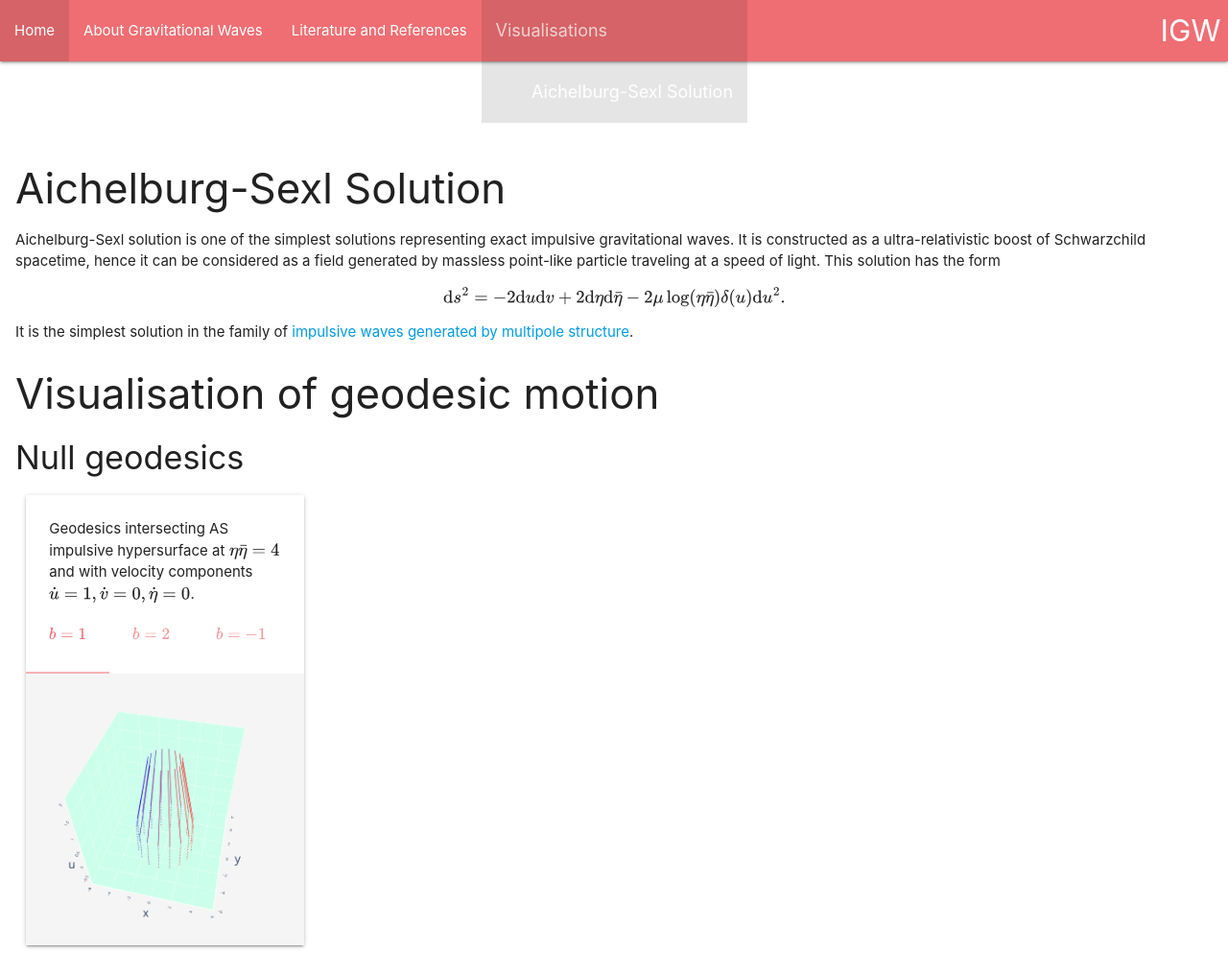
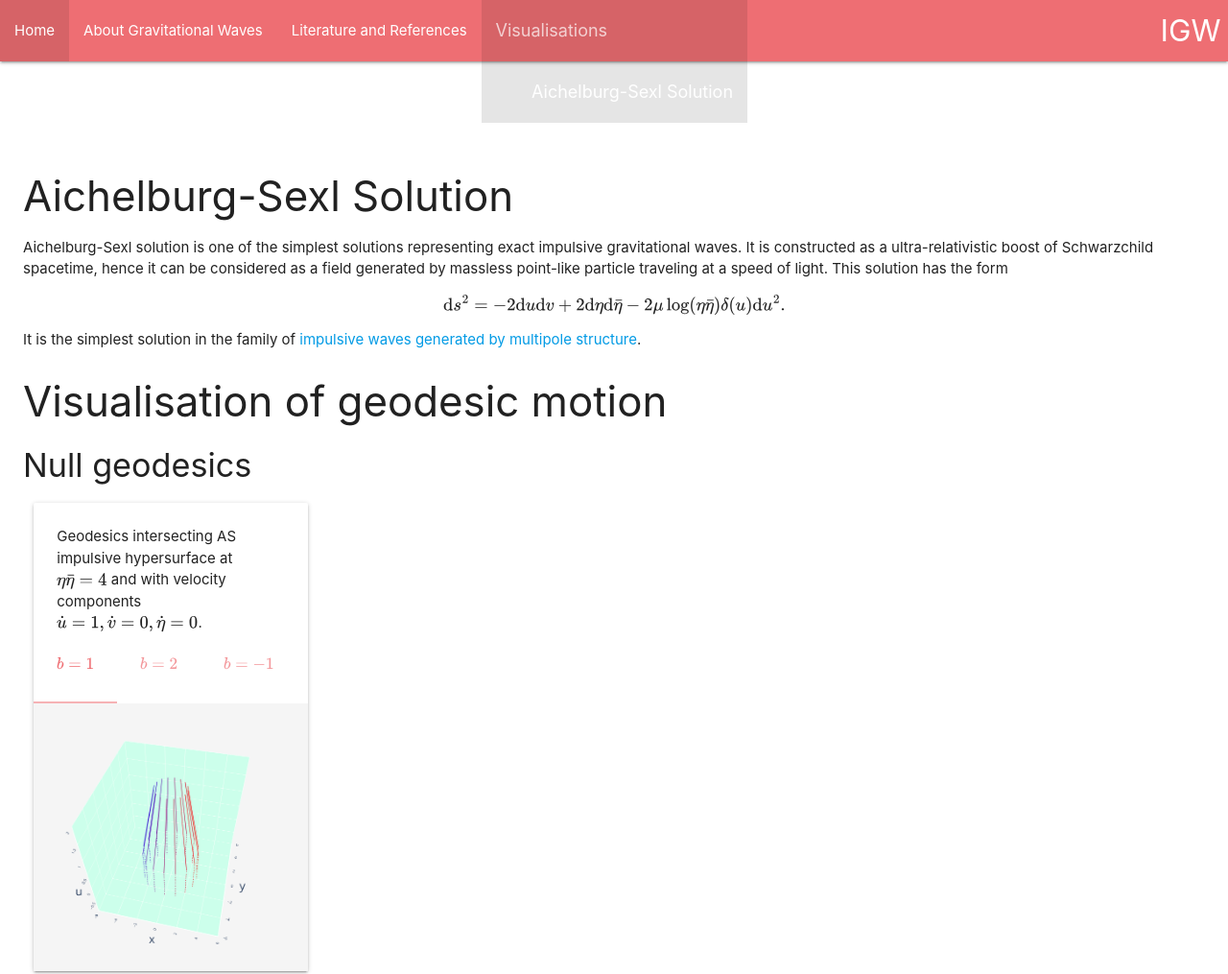
Before and after one commit to Impulsive-Gravitational-Waves/Impulsive-Gravitational-Waves.github.io, a plain HTML site: page visualisations/aichelburg_sexl.html in a window 1280 px wide. Shown: the top 1015 px of the page at 96% size. Drawn offline with nearby package versions, Linux system fonts and the light colour scheme.

Commit message:
larger padding, relative style

```diff
--- a/styles/main.css
+++ b/styles/main.css
@@ -7,6 +7,6 @@
 
   main {
     flex: 1 0 auto;
-    margin: 10px;
-    padding: 6px;
+    margin: 16px;
+    padding: 8px;
   }
--- a/visualisations/aichelburg_sexl.html
+++ b/visualisations/aichelburg_sexl.html
@@ -12,7 +12,7 @@
 
         <!-- materialize.css -->
         <link rel="stylesheet" href="https://cdnjs.cloudflare.com/ajax/libs/materialize/1.0.0/css/materialize.min.css" />
-        <link rel="stylesheet" href="/styles/main.css" />
+        <link rel="stylesheet" href="../styles/main.css" />
 
 
         <meta name="viewport" content="width=device-width, initial-scale=1.0" />
```
Also changed, not shown: visualisations.html (+1 -1 lines), visualisations/flat_multipole.html (+1 -1 lines), visualisations/hotta_tanaka.html (+1 -1 lines).
